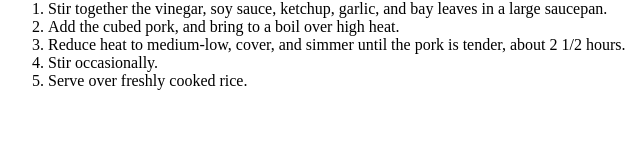
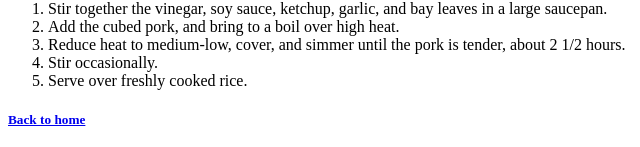
Before and after one commit to cringeberry/odin-recipes, a plain HTML site: page recipes/adobo.html in a window 1280 px wide. Shown: the part 838-985 px from the top of the page, 0-640 px from the left. Before the commit the page ends 944 px from the top, so only its background shows below. Drawn offline with Linux system fonts and the light colour scheme.

Commit message:
added back to home button for adobo.html and bagoong-guisado.html

```diff
--- a/recipes/adobo.html
+++ b/recipes/adobo.html
@@ -34,6 +34,8 @@
             <li>Stir occasionally.</li>
             <li>Serve over freshly cooked rice.</li>
         </ol>
+
+        <h5><a href="/home/topwebdev/odin-recipes/index.html">Back to home</a></h5>
     </body>
 
 
```
Also changed, not shown: recipes/bagoong-guisado.html (+2 -0 lines).
